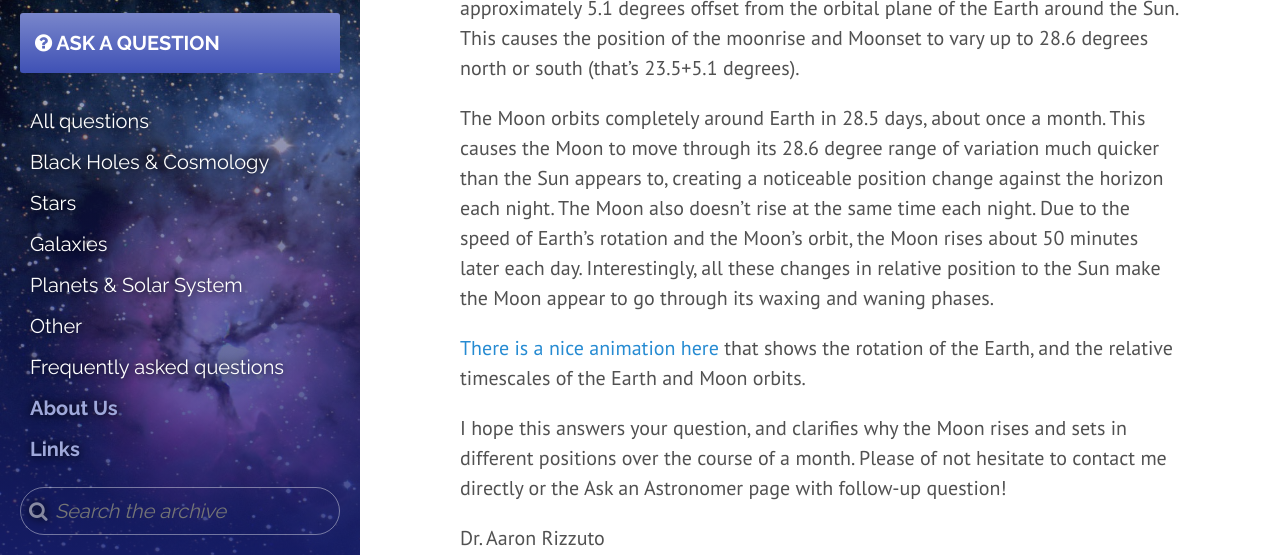
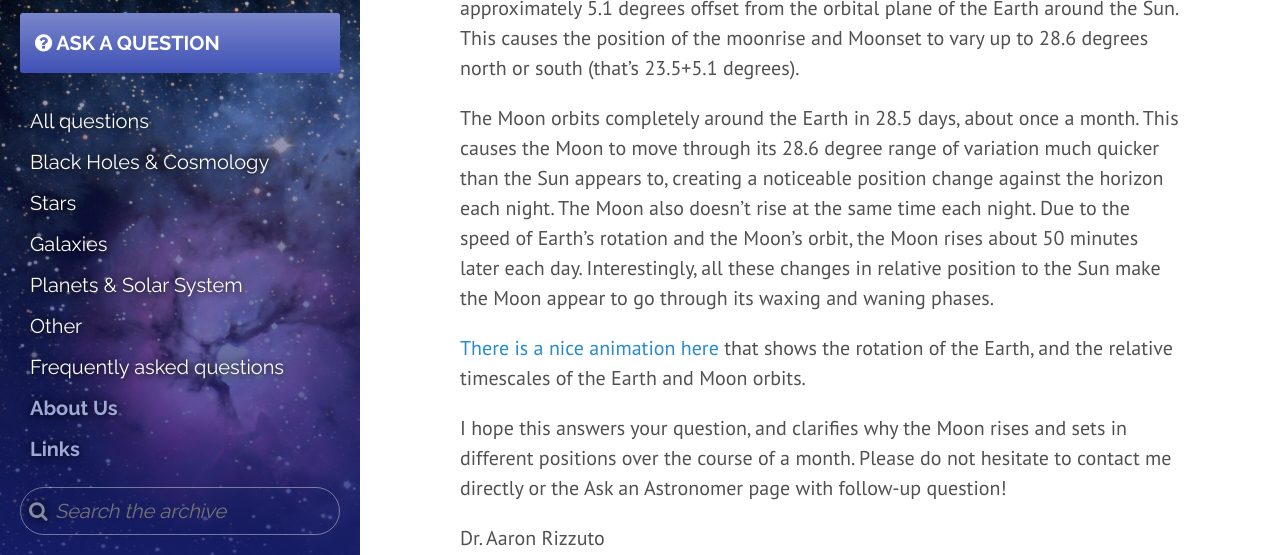
Before and after one commit to askanastronomer/askanastronomer.github.io, a Jekyll site: the page built from _posts/2015-11-13-moon-in-the-night-sky.md, in a window 1280 px wide and 900 px high, scrolled down 1311 px. Shown: the part 155-710 px from the top of the window. Built offline with Jekyll 4.4.1, drawn with Linux system fonts in a browser that asks for light colours; nearby versions of some CDN libraries.

Commit message:
Update 2015-11-13-moon-in-the-night-sky.md
Just fixed a couple of grammar mistakes

```diff
--- a/_posts/2015-11-13-moon-in-the-night-sky.md
+++ b/_posts/2015-11-13-moon-in-the-night-sky.md
@@ -19,11 +19,11 @@ The Earth rotates counter-clockwise on its axis (picture a spinning top). Becaus
 
 The Moon's pattern is close to that of the Sun's. It orbits the Earth on a plane that is approximately 5.1 degrees offset from the orbital plane of the Earth around the Sun. This causes the position of the moonrise and Moonset to vary up to 28.6 degrees north or south (that’s 23.5+5.1 degrees).
 
-The Moon orbits completely around Earth in 28.5 days, about once a month. This causes the Moon to move through its 28.6 degree range of variation much quicker than the Sun appears to, creating a noticeable position change against the horizon each night. The Moon also doesn't rise at the same time each night. Due to the speed of Earth's rotation and the Moon's orbit, the Moon rises about 50 minutes later each day. Interestingly, all these changes in relative position to the Sun make the Moon appear to go through its waxing and waning phases.
+The Moon orbits completely around the Earth in 28.5 days, about once a month. This causes the Moon to move through its 28.6 degree range of variation much quicker than the Sun appears to, creating a noticeable position change against the horizon each night. The Moon also doesn't rise at the same time each night. Due to the speed of Earth's rotation and the Moon's orbit, the Moon rises about 50 minutes later each day. Interestingly, all these changes in relative position to the Sun make the Moon appear to go through its waxing and waning phases.
 
 [There is a nice animation here](https://www.youtube.com/watch?v=UgpIy4tUjFI) that shows the rotation of the Earth, and the relative timescales of the Earth and Moon orbits.
 
-I hope this answers your question, and clarifies why the Moon rises and sets in different positions over the course of a month. Please of not hesitate to contact me directly or the Ask an Astronomer page with follow-up question!
+I hope this answers your question, and clarifies why the Moon rises and sets in different positions over the course of a month. Please do not hesitate to contact me directly or the Ask an Astronomer page with follow-up question!
 
 Dr. Aaron Rizzuto<br>
 *UT Austin*
```
